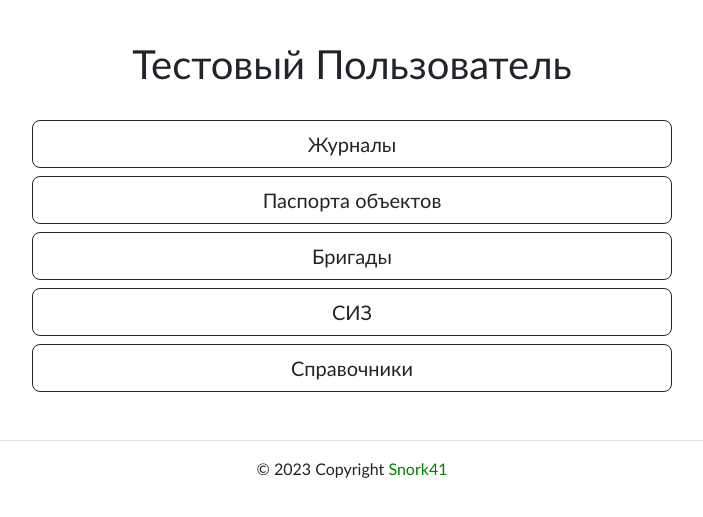
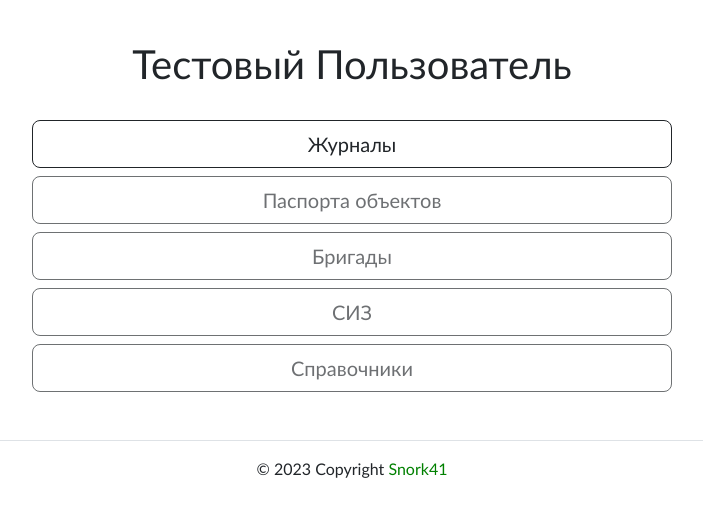
Before and after one commit to Snork41/masters_office, a Django app: page /cabinet/Testuser/ in a window 1280 px wide. Shown: the part 106-623 px from the top of the page, without its empty margins (288-991 px from the left). Run offline with Django 4.2, Linux system fonts and the light colour scheme; a user stored in the database is signed in; some libraries are stand-ins or nearby versions.

Commit message:
minor fixs

```diff
--- a/masters_office/templates/office/cabinet.html
+++ b/masters_office/templates/office/cabinet.html
@@ -10,10 +10,10 @@
 <br>
 <div class="d-grid gap-2 col-6 mx-auto">
   <a href="{% url 'office:journals' user.username %}" class="btn btn-outline-dark btn-lg" role="button">Журналы</a>
-  <button class="btn btn-outline-dark btn-lg" type="button">Паспорта объектов</button>
-  <button class="btn btn-outline-dark btn-lg" type="button">Бригады</button>
-  <button class="btn btn-outline-dark btn-lg" type="button">СИЗ</button>
-  <button class="btn btn-outline-dark btn-lg" type="button">Справочники</button>
+  <button class="btn btn-outline-dark btn-lg disabled" type="button">Паспорта объектов</button>
+  <button class="btn btn-outline-dark btn-lg disabled" type="button">Бригады</button>
+  <button class="btn btn-outline-dark btn-lg disabled" type="button">СИЗ</button>
+  <button class="btn btn-outline-dark btn-lg disabled" type="button">Справочники</button>
 <p>
 </div>
 {% endblock %}
```
Also changed, not shown: masters_office/templates/office/post_walking_detail.html (+6 -1 lines), README.md.
